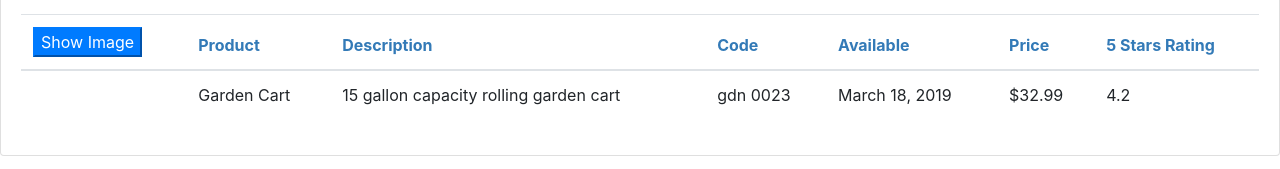
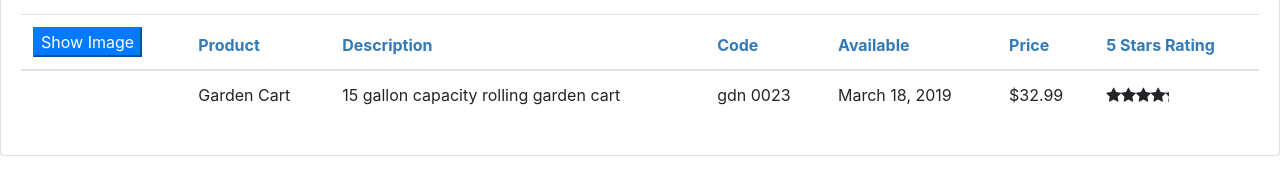
Before and after one commit to arenac/apm, an Angular app: page / in a window 1280 px wide. Shown: the part 194-363 px from the top of the page. Built offline with nearby package versions, Linux system fonts and the light colour scheme.

Commit message:
m8, added nested component

```diff
--- a/src/app/app.module.ts
+++ b/src/app/app.module.ts
@@ -5,12 +5,14 @@
 import { AppComponent } from './app.component';
 import { ProductListComponent } from './product/product-list.component';
 import { ConverToSpacesPipe } from './shared/convert-to-spaces.pipe';
+import { StarComponent } from './shared/start.component';
 
 @NgModule({
   declarations: [
     AppComponent,
     ProductListComponent,
-    ConverToSpacesPipe
+    ConverToSpacesPipe,
+    StarComponent
   ],
   imports: [
     BrowserModule,
--- a/src/app/product/product-list.component.html
+++ b/src/app/product/product-list.component.html
@@ -45,7 +45,10 @@
                         <td>{{ product.productCode | lowercase | convertToSpaces: '-' }}</td>
                         <td>{{ product.releaseDate }}</td>
                         <td>{{ product.price | currency:'USD':'symbol':'1.2-2' | lowercase }}</td>
-                        <td>{{ product.starRating }}</td>
+                        <td>
+                            <pm-start [rating]="product.starRating"
+                                    (ratingClicked)="onRatingClicked($event)"></pm-start>
+                        </td>
                     </tr>
                 </tbody>
             </table>
--- a/src/app/product/product-list.component.ts
+++ b/src/app/product/product-list.component.ts
@@ -27,6 +27,11 @@
   constructor() {
     this.filteredProducts = this.products;
     this.listFilter = "cart";
+  }
+
+  onRatingClicked(message: string): void {
+    console.log(message);
+    this.pageTitle = "Product List: " + message;
   }
 
   performFilter(filterBy: string): IProduct[] {
--- a/src/app/shared/star.component.html
+++ b/src/app/shared/star.component.html
@@ -1,6 +1,7 @@
 <div class="crop"
      [style.width.px]="starWidth"
-     [title]="rating">
+     [title]="rating"
+     (click)="onClick()">
   <div style="width: 75px">
     <span class="fa fa-star"></span>
     <span class="fa fa-star"></span>
--- /dev/null
+++ b/src/app/shared/start.component.ts
@@ -0,0 +1,21 @@
+import { Component, OnChanges, Input, EventEmitter, Output } from '@angular/core';
+
+@Component({
+    selector: 'pm-start',
+    templateUrl: './star.component.html',
+    styleUrls: ['./star.component.css']
+})
+export class StarComponent implements OnChanges{
+
+    @Input() rating: number = 4;
+    starWidth: number;
+    @Output() ratingClicked: EventEmitter<string> = new EventEmitter<string>();
+
+    onClick() {
+        this.ratingClicked.emit(`The rating ${this.rating} was clicked!`);
+    }
+
+    ngOnChanges(): void {
+        this.starWidth = this.rating * 75 / 5;
+    }
+}
```
